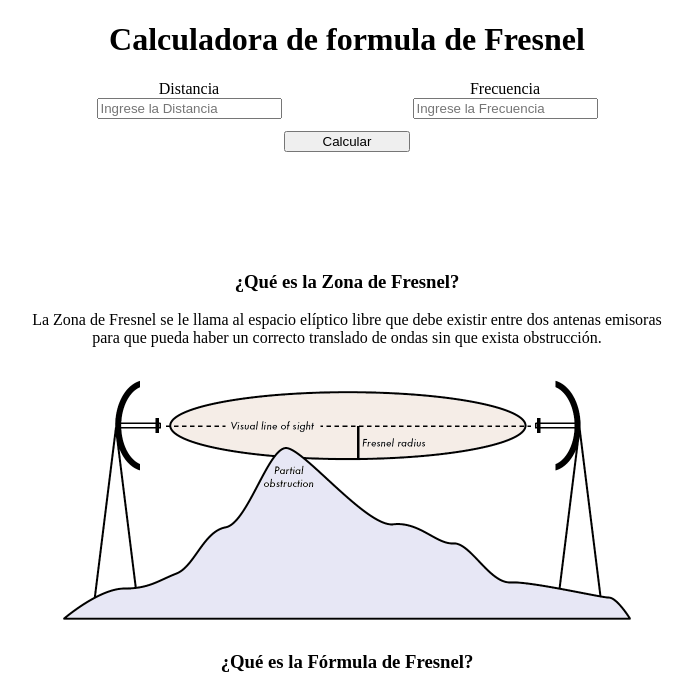
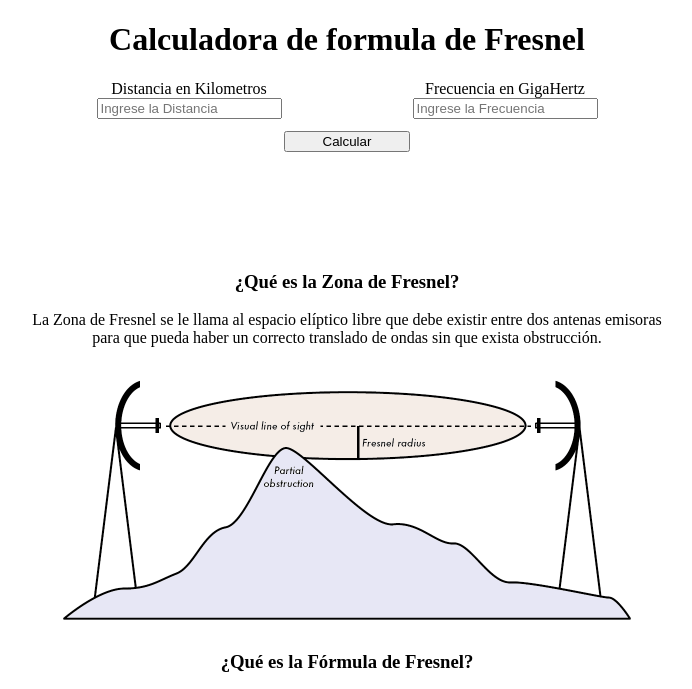
Before and after one commit to PDeRivas/fresnel, a plain HTML site: page index.html in a window 1280 px wide. Shown: the top 689 px of the page, without its empty margins (293-985 px from the left). Drawn offline with Linux system fonts and the light colour scheme.

Commit message:
Update index.html

```diff
--- a/index.html
+++ b/index.html
@@ -11,11 +11,11 @@
         <form action="" id="formularioFresnel">
             <div style="display: flex; justify-content: space-around;">
                 <div style="display: flex; flex-direction: column;">
-                    <label for="distancia">Distancia</label>
+                    <label for="distancia">Distancia en Kilometros</label>
                     <input type="number" step='0.01' name="distancia" placeholder="Ingrese la Distancia">
                 </div>
                 <div style="display: flex; flex-direction: column;">
-                    <label for="frecuencia">Frecuencia</label>
+                    <label for="frecuencia">Frecuencia en GigaHertz</label>
                     <input type="number" step='0.01' name="frecuencia" placeholder="Ingrese la Frecuencia">
                 </div>
             </div>
```
